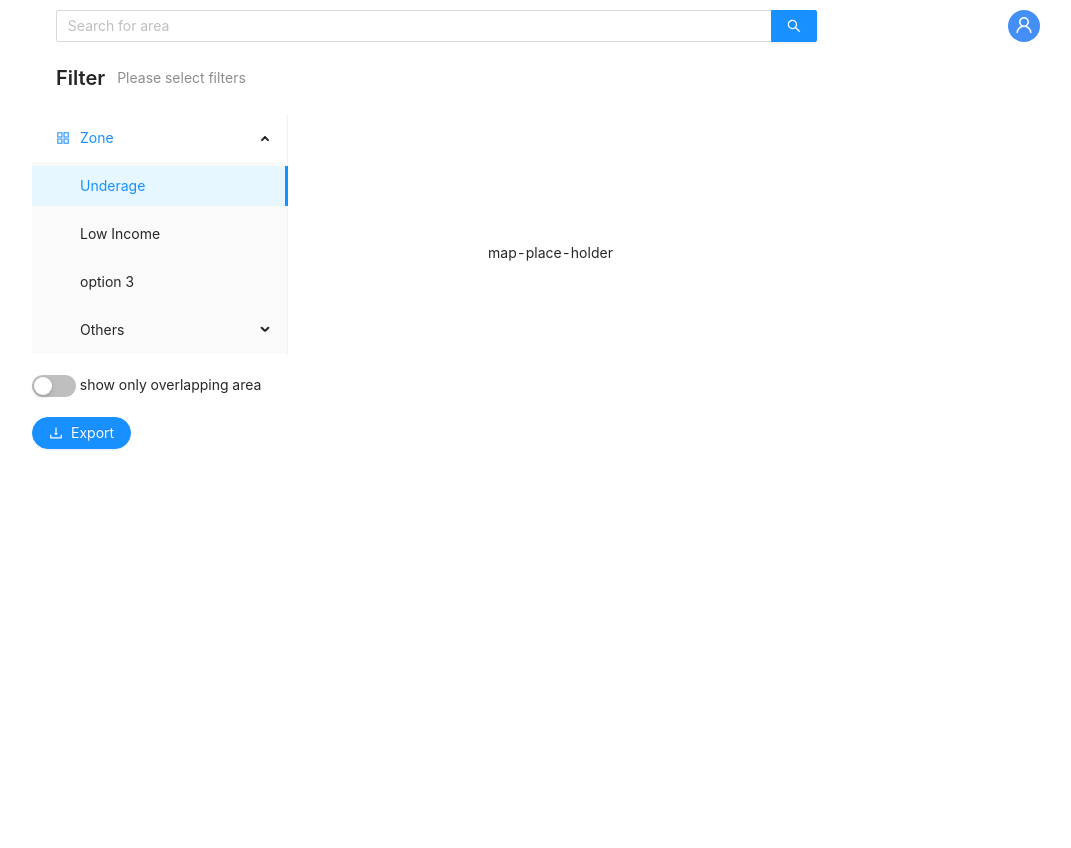
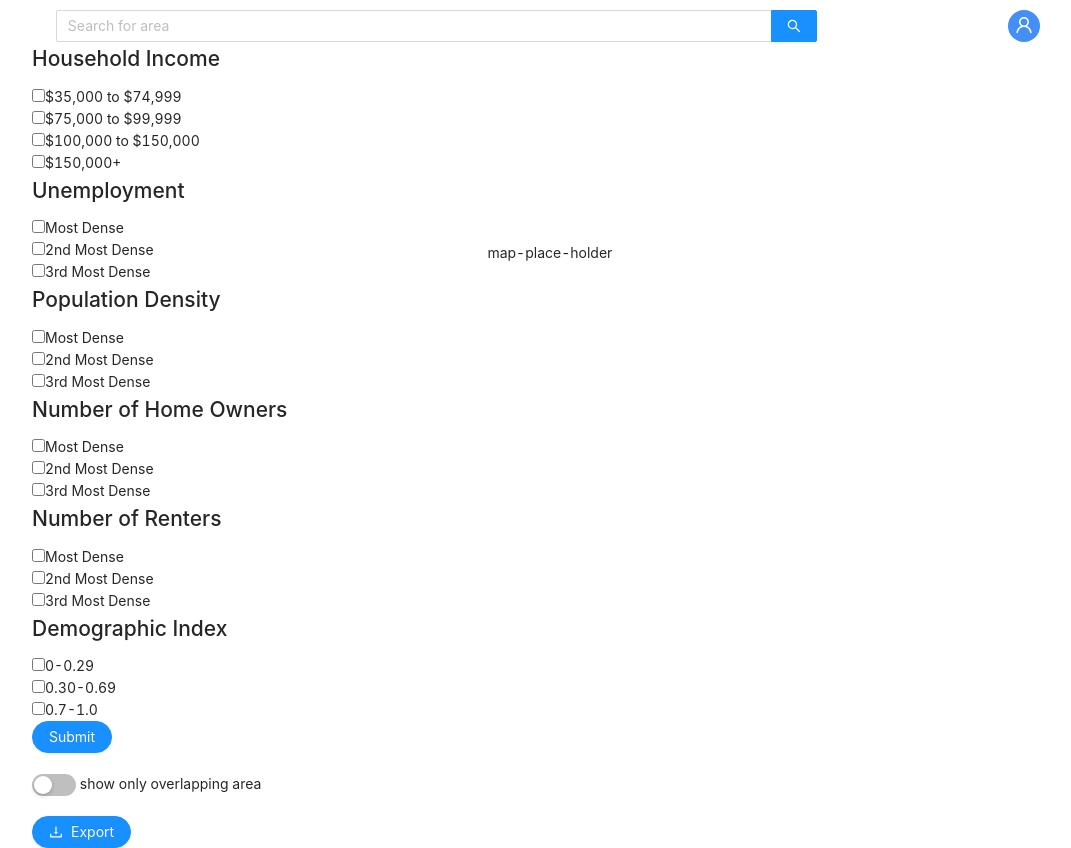
Before and after one commit to Janhavi1612/GreenEdge, a React (Create React App) app in the folder frontend/: page / in a window 1280 px wide. Shown: the whole page, without its empty margins (18-1089 px from the left). Before the commit the page ends 810 px from the top, so only its background shows below. Built offline with nearby package versions, Linux system fonts and the light colour scheme.

Commit message:
Change the filters
Add checkboxes for each filter;
Add submit button;
Data still inside filter class, function for write out data onclick submit button not implemented yet.

```diff
--- a/frontend/src/Body/components/Filter.js
+++ b/frontend/src/Body/components/Filter.js
@@ -1,47 +1,316 @@
-import React from 'react'
-import { AppstoreOutlined, MailOutlined, SettingOutlined } from '@ant-design/icons';
-import { Menu, PageHeader} from 'antd';
+import React from "react";
+import { Collapse } from "react-collapse";
+import { Button } from "antd";
 
-function getItem(label, key, icon, children, type) {
-  return {
-    key,
-    icon,
-    children,
-    label,
-    type,
+class HouseholdIncome extends React.PureComponent {
+  constructor(props) {
+    super(props);
+    this.state = {
+      HouseholdIncomeLevel1: false,
+      HouseholdIncomeLevel2: false,
+      HouseholdIncomeLevel3: false,
+      HouseholdIncomeLevel4: false,
+
+      UnemploymentLevel1: false,
+      UnemploymentLevel2: false,
+      UnemploymentLevel3: false,
     };
   }
 
-const items = [
-  getItem('Zone', 'sub1', <AppstoreOutlined />, [
-    getItem('Underage', '1'),
-    getItem('Low Income', '2'),
-    getItem('option 3', '3'),
-    getItem('Others', 'sub3', null, [getItem('Organization', '7'), getItem('Current EVSE', '4')]),
-  ]),
-];
-const Filter = () => {
-  const onClick = (e) => {
-    console.log('click ', e);
-  };
+  render() {
+    const {
+      HouseholdIncomeLevel1,
+      HouseholdIncomeLevel2,
+      HouseholdIncomeLevel3,
+      HouseholdIncomeLevel4,
+
+      UnemploymentLevel1,
+      UnemploymentLevel2,
+      UnemploymentLevel3,
+
+      PopulationDensityLevel1,
+      PopulationDensityLevel2,
+      PopulationDensityLevel3,
+
+      NumberofHomeOwnersLevel1,
+      NumberofHomeOwnersLevel2,
+      NumberofHomeOwnersLevel3,
+
+      NumberofRentersLevel1,
+      NumberofRentersLevel2,
+      NumberofRentersLevel3,
+
+      DemographicIndexLevel1,
+      DemographicIndexLevel2,
+      DemographicIndexLevel3,
+    } = this.state;
+    const height = 100;
+
     return (
       <div>
-      <PageHeader title="Filter" subTitle="Please select filters"/>
-      <Menu
-      onClick={onClick}
-      style={{
-        width: 256,
-      }}
-      defaultSelectedKeys={['1']}
-      defaultOpenKeys={['sub1']}
-      mode="inline"
-      items={items}
-      multiple="true"
-      selectable="false"
+        <div className="config">
+          <label className="label">
+            <input
+              className="input"
+              type="checkbox"
+              checked={HouseholdIncomeLevel1}
+              onChange={({ target: { checked } }) =>
+                this.setState({ HouseholdIncomeLevel1: checked })
+              }
             />
+            $35,000 to $74,999
+          </label>
+          <br></br>
+          <label className="label">
+            <input
+              className="input"
+              type="checkbox"
+              checked={HouseholdIncomeLevel2}
+              onChange={({ target: { checked } }) =>
+                this.setState({ HouseholdIncomeLevel2: checked })
+              }
+            />
+            $75,000 to $99,999
+          </label>
+          <br></br>
+          <label className="label">
+            <input
+              className="input"
+              type="checkbox"
+              checked={HouseholdIncomeLevel3}
+              onChange={({ target: { checked } }) =>
+                this.setState({ HouseholdIncomeLevel3: checked })
+              }
+            />
+            $100,000 to $150,000
+          </label>
+          <br></br>
+          <label className="label">
+            <input
+              className="input"
+              type="checkbox"
+              checked={HouseholdIncomeLevel4}
+              onChange={({ target: { checked } }) =>
+                this.setState({ HouseholdIncomeLevel4: checked })
+              }
+            />
+            $150,000+
+          </label>
+          <br></br>
+          <h2>Unemployment</h2>
+          <label className="label">
+            <input
+              className="input"
+              type="checkbox"
+              checked={UnemploymentLevel1}
+              onChange={({ target: { checked } }) =>
+                this.setState({ UnemploymentLevel1: checked })
+              }
+            />
+            Most Dense
+          </label>
+          <br></br>
+          <label className="label">
+            <input
+              className="input"
+              type="checkbox"
+              checked={UnemploymentLevel2}
+              onChange={({ target: { checked } }) =>
+                this.setState({ UnemploymentLevel2: checked })
+              }
+            />
+            2nd Most Dense
+          </label>
+          <br></br>
+          <label className="label">
+            <input
+              className="input"
+              type="checkbox"
+              checked={UnemploymentLevel3}
+              onChange={({ target: { checked } }) =>
+                this.setState({ UnemploymentLevel3: checked })
+              }
+            />
+            3rd Most Dense
+          </label>
+          <br></br>
+          <h2>Population Density</h2>
+          <label className="label">
+            <input
+              className="input"
+              type="checkbox"
+              checked={PopulationDensityLevel1}
+              onChange={({ target: { checked } }) =>
+                this.setState({ PopulationDensityLevel1: checked })
+              }
+            />
+            Most Dense
+          </label>
+          <br></br>
+          <label className="label">
+            <input
+              className="input"
+              type="checkbox"
+              checked={PopulationDensityLevel2}
+              onChange={({ target: { checked } }) =>
+                this.setState({ PopulationDensityLevel2: checked })
+              }
+            />
+            2nd Most Dense
+          </label>
+          <br></br>
+          <label className="label">
+            <input
+              className="input"
+              type="checkbox"
+              checked={PopulationDensityLevel3}
+              onChange={({ target: { checked } }) =>
+                this.setState({ PopulationDensityLevel3: checked })
+              }
+            />
+            3rd Most Dense
+          </label>
+          <br></br>
+          <h2>Number of Home Owners</h2>
+          <label className="label">
+            <input
+              className="input"
+              type="checkbox"
+              checked={NumberofHomeOwnersLevel1}
+              onChange={({ target: { checked } }) =>
+                this.setState({ NumberofHomeOwnersLevel1: checked })
+              }
+            />
+            Most Dense
+          </label>
+          <br></br>
+          <label className="label">
+            <input
+              className="input"
+              type="checkbox"
+              checked={NumberofHomeOwnersLevel2}
+              onChange={({ target: { checked } }) =>
+                this.setState({ NumberofHomeOwnersLevel2: checked })
+              }
+            />
+            2nd Most Dense
+          </label>
+          <br></br>
+          <label className="label">
+            <input
+              className="input"
+              type="checkbox"
+              checked={NumberofHomeOwnersLevel3}
+              onChange={({ target: { checked } }) =>
+                this.setState({ NumberofHomeOwnersLevel3: checked })
+              }
+            />
+            3rd Most Dense
+          </label>
+          <br></br>
+          <h2>Number of Renters</h2>
+          <label className="label">
+            <input
+              className="input"
+              type="checkbox"
+              checked={NumberofRentersLevel1}
+              onChange={({ target: { checked } }) =>
+                this.setState({ NumberofRentersLevel1: checked })
+              }
+            />
+            Most Dense
+          </label>
+          <br></br>
+          <label className="label">
+            <input
+              className="input"
+              type="checkbox"
+              checked={NumberofRentersLevel2}
+              onChange={({ target: { checked } }) =>
+                this.setState({ NumberofRentersLevel2: checked })
+              }
+            />
+            2nd Most Dense
+          </label>
+          <br></br>
+          <label className="label">
+            <input
+              className="input"
+              type="checkbox"
+              checked={NumberofRentersLevel3}
+              onChange={({ target: { checked } }) =>
+                this.setState({ NumberofRentersLevel3: checked })
+              }
+            />
+            3rd Most Dense
+          </label>
+          <br></br>
+          <h2>Demographic Index</h2>
+          <label className="label">
+            <input
+              className="input"
+              type="checkbox"
+              checked={DemographicIndexLevel1}
+              onChange={({ target: { checked } }) =>
+                this.setState({ DemographicIndexLevel1: checked })
+              }
+            />
+            0-0.29
+          </label>
+          <br></br>
+          <label className="label">
+            <input
+              className="input"
+              type="checkbox"
+              checked={DemographicIndexLevel2}
+              onChange={({ target: { checked } }) =>
+                this.setState({ DemographicIndexLevel2: checked })
+              }
+            />
+            0.30-0.69
+          </label>
+          <br></br>
+          <label className="label">
+            <input
+              className="input"
+              type="checkbox"
+              checked={DemographicIndexLevel3}
+              onChange={({ target: { checked } }) =>
+                this.setState({ DemographicIndexLevel3: checked })
+              }
+            />
+            0.7-1.0
+          </label>
+          <br></br>
+
+          <Button type="primary" shape="round">
+            Submit
+          </Button>
         </div>
-
-  )
+        <Collapse HouseholdIncomeLevel1={HouseholdIncomeLevel1}>
+          <div style={{ height }} className="blob" />
+        </Collapse>
+        <Collapse HouseholdIncomeLevel2={HouseholdIncomeLevel2}>
+          <div style={{ height }} className="blob" />
+        </Collapse>
+        <Collapse HouseholdIncomeLevel3={HouseholdIncomeLevel3}>
+          <div style={{ height }} className="blob" />
+        </Collapse>
+        <Collapse HouseholdIncomeLevel4={HouseholdIncomeLevel4}>
+          <div style={{ height }} className="blob" />
+        </Collapse>
+      </div>
+    );
+  }
 }
 
-export default Filter
+const Filter = () => (
+  <div className="app">
+    <section className="section">
+      <h2>Household Income</h2>
+      <HouseholdIncome />
+    </section>
+  </div>
+);
+
+export default Filter;
```
Also changed, not shown: 1 other file (tests, documents, lock files or other folders). Lines whose indentation alone changed are shown as unchanged.
